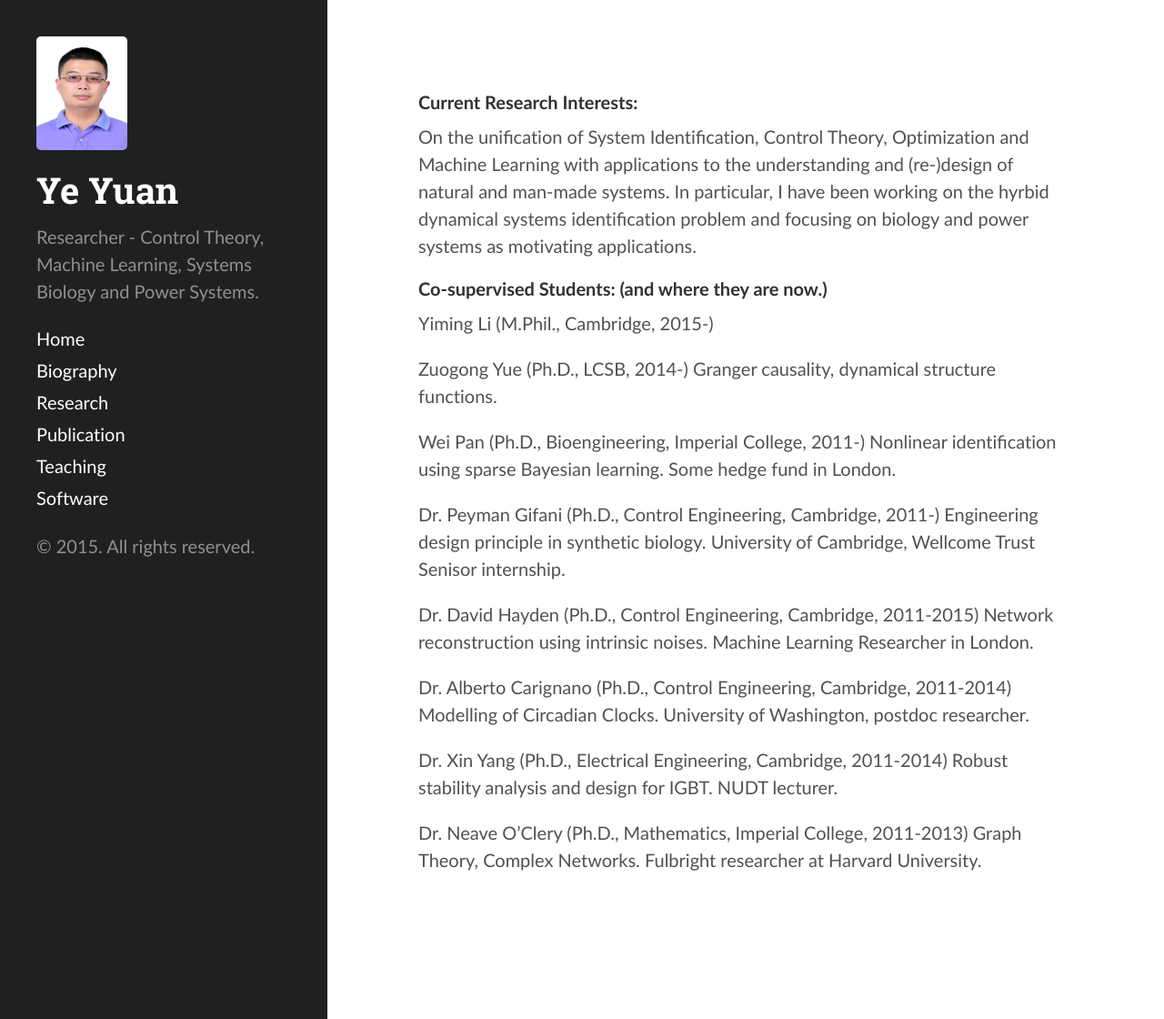
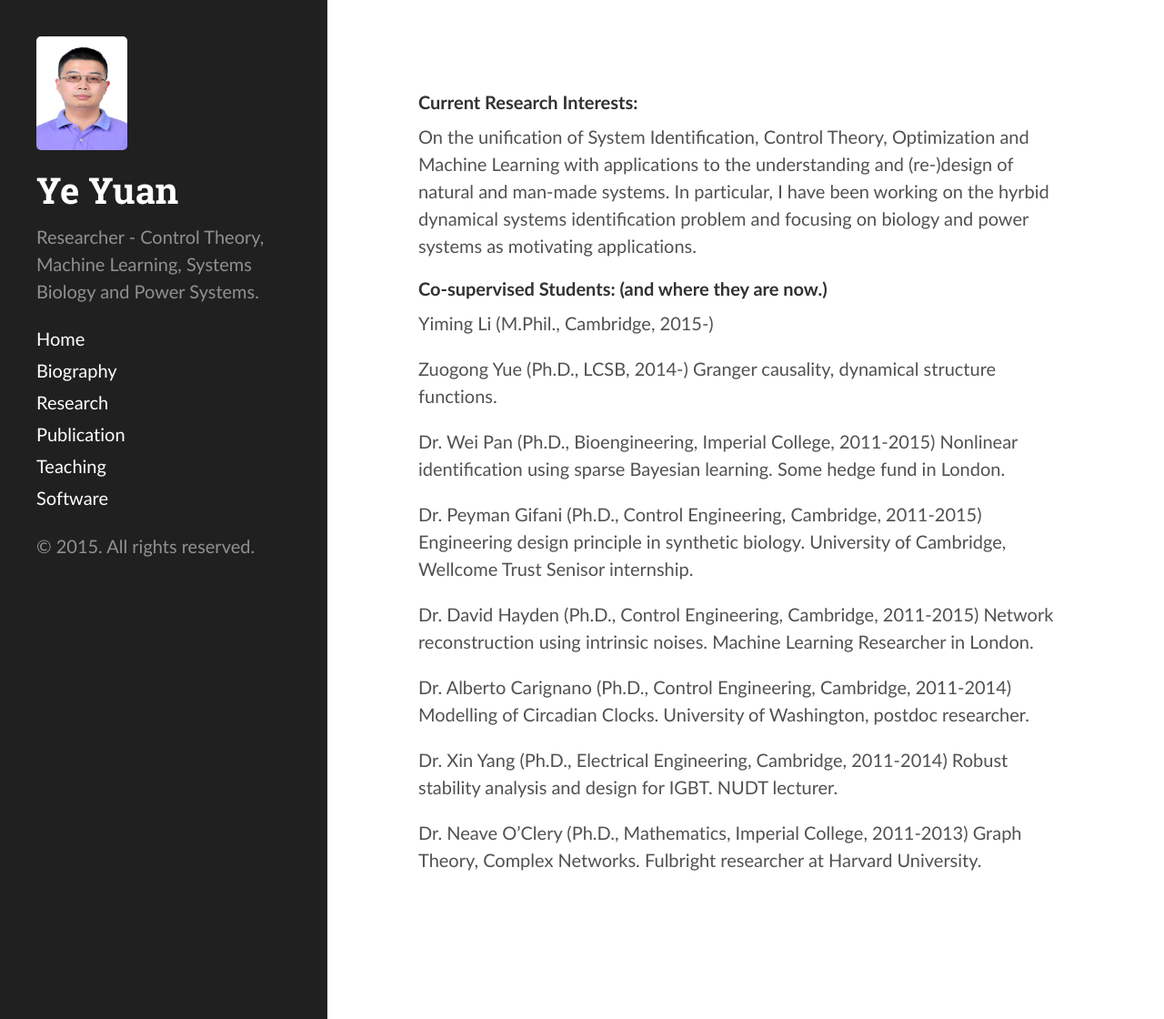
Before and after one commit to yy311/yy311.github.io, a Jekyll site: the page built from research.md, in a window 1280 px wide and 1120 px high. Shown: the whole window at 91% size. Built offline with Jekyll 4.4.1, drawn with Linux system fonts in a browser that asks for light colours.

Commit message:
Update research.md

```diff
--- a/research.md
+++ b/research.md
@@ -13,9 +13,9 @@ Yiming Li (M.Phil., Cambridge, 2015-)
 
 Zuogong Yue (Ph.D., LCSB, 2014-) Granger causality, dynamical structure functions.
 
-Wei Pan (Ph.D., Bioengineering, Imperial College, 2011-) Nonlinear identification using sparse Bayesian learning. Some hedge fund in London.
+Dr. Wei Pan (Ph.D., Bioengineering, Imperial College, 2011-2015) Nonlinear identification using sparse Bayesian learning. Some hedge fund in London.
 
-Dr. Peyman Gifani (Ph.D., Control Engineering, Cambridge, 2011-) Engineering design principle in synthetic biology. University of Cambridge, Wellcome Trust Senisor internship.
+Dr. Peyman Gifani (Ph.D., Control Engineering, Cambridge, 2011-2015) Engineering design principle in synthetic biology. University of Cambridge, Wellcome Trust Senisor internship.
 
 Dr. David Hayden (Ph.D., Control Engineering, Cambridge, 2011-2015) Network reconstruction using intrinsic noises. Machine Learning Researcher in London.
 
```
